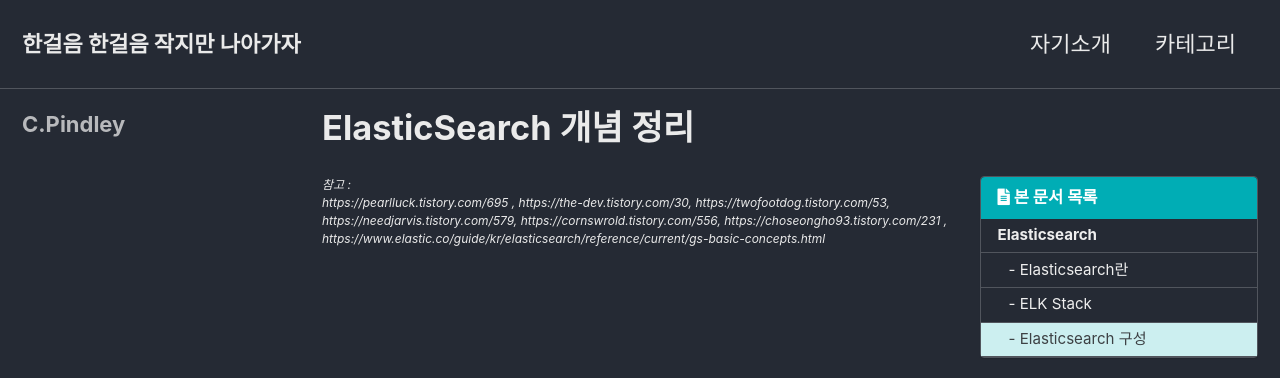
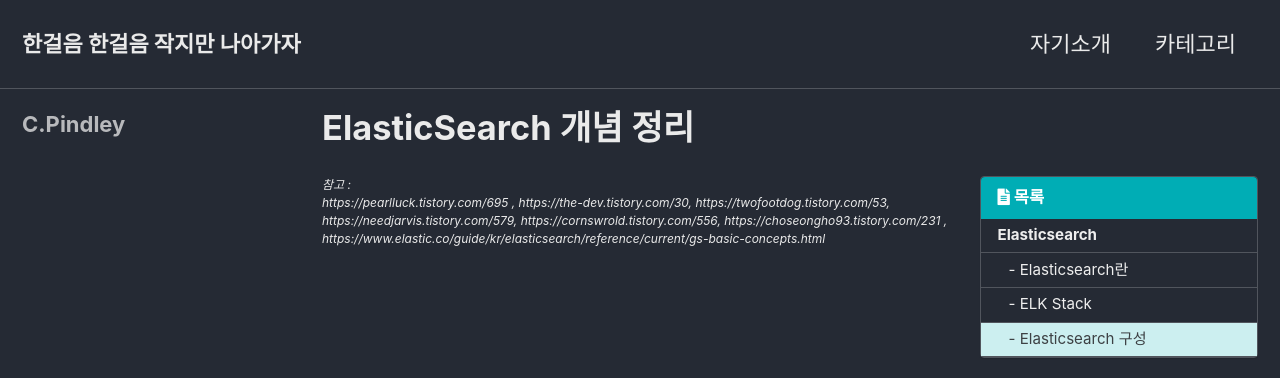
Before and after one commit to dmsgus6523/dmsgus6523.github.io, a Jekyll site: the page built from _posts/프로젝트/2023-10-06-ElasticSearch.md, in a window 1280 px wide. Shown: the top 378 px of the page. Built offline with Jekyll 4.4.1, drawn with Linux system fonts in a browser that asks for light colours; cached includes are drawn as plain includes.

Commit message:
구조변경

```diff
--- a/_data/ui-text.yml
+++ b/_data/ui-text.yml
@@ -605,7 +605,7 @@ ko: &DEFAULT_KO
   breadcrumb_separator       : "/"
   menu_label                 : "토글 메뉴"
   search_label               :
-  toc_label                  : "본 문서 목록"
+  toc_label                  : "목록"
   ext_link_label             : "직접 링크"
   less_than                  : "최대"
   minute_read                : "분 소요"
```
Also changed, not shown: _posts/공부/2022-03-29-Java기초.md (renamed from _posts/2022-03-29-Java기초.md), _posts/프로젝트/2023-10-06-ElasticSearch.md (renamed from _posts/2023-10-06-ElasticSearch.md).
